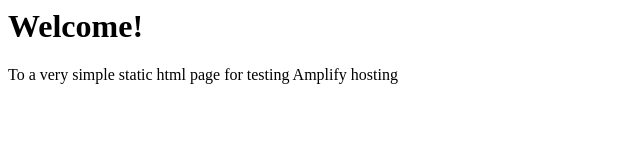
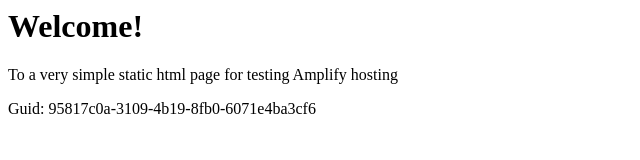
Before and after one commit to aws-aemilia-icn/Github-PR-Commit-Integration-Test-DoNotTouch-Gith-OKSLNVO2-v1-preprod-ap-northeast-2, a website: page src/index.html in a window 1280 px wide. Shown: the whole page, without its empty margins (0-640 px from the left). Drawn offline with Linux system fonts and the light colour scheme.

Commit message:
commit from integ tests

```diff
--- a/src/index.html
+++ b/src/index.html
@@ -1,3 +1,5 @@
+
+
 <html lang="en">
 
 <head>
@@ -10,6 +12,6 @@
 <body>
     <h1>Welcome!</h1>
     <p>To a very simple static html page for testing Amplify hosting</p>
-</body>
+    <p>Guid: 95817c0a-3109-4b19-8fb0-6071e4ba3cf6</p></body>
 
 </html>
```
